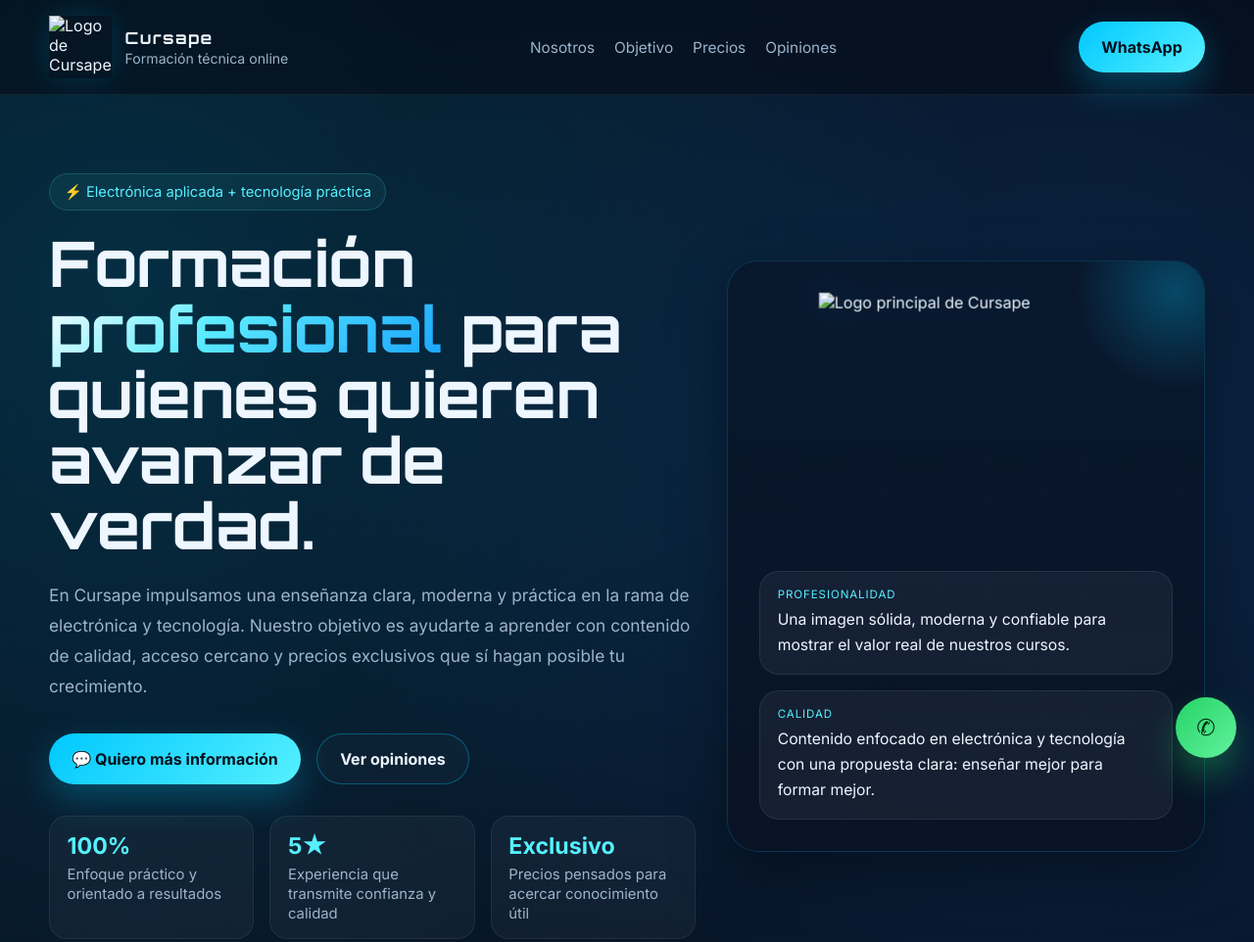
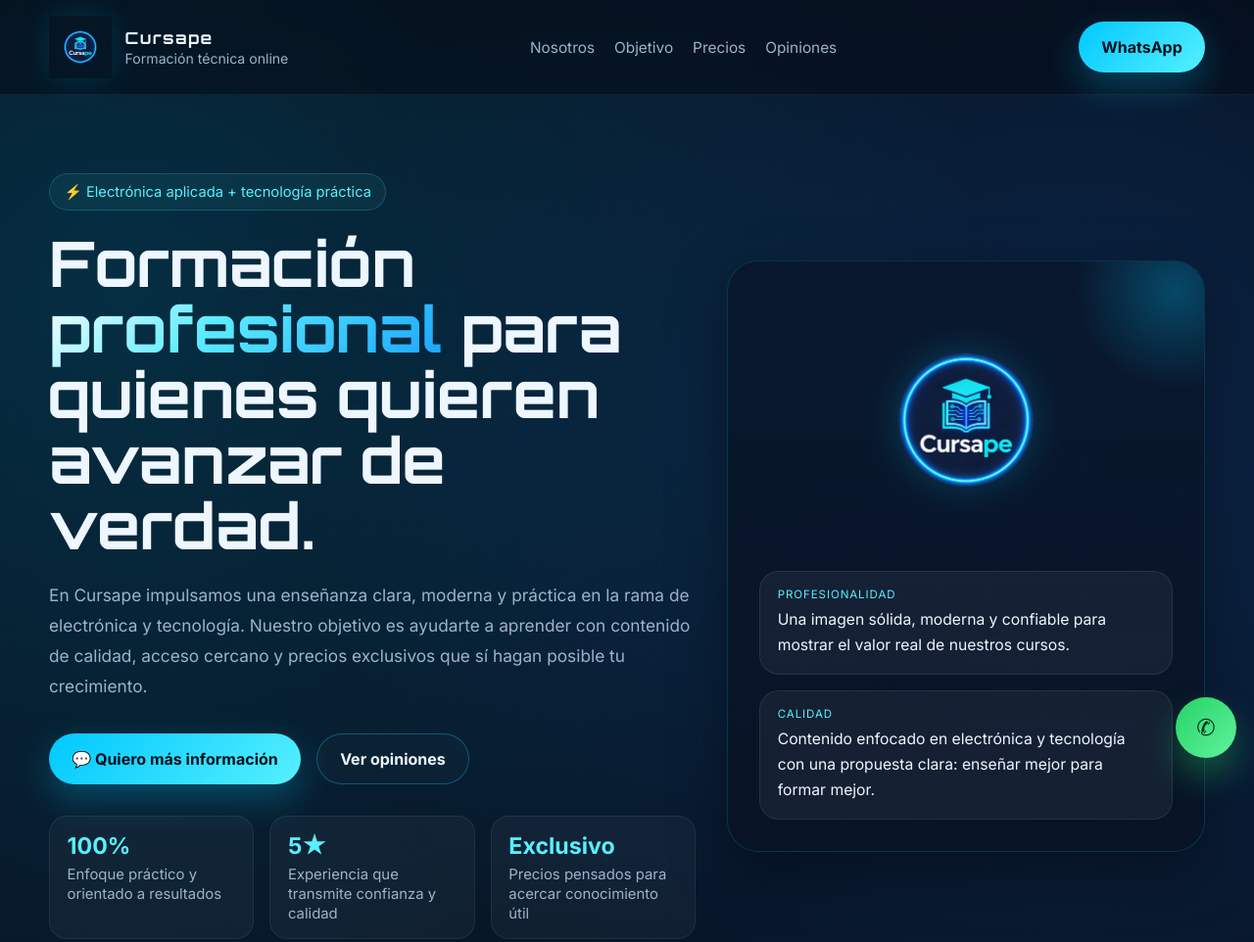
Before and after one commit to cursapesoporte-source/cursape, a plain HTML site: page index.html in a window 1280 px wide. Shown: the top 962 px of the page at 98% size. Drawn offline with Linux system fonts and the light colour scheme.

Commit message:
Update index.html

```diff
--- a/index.html
+++ b/index.html
@@ -17,7 +17,7 @@
   <header class="header">
     <div class="container nav">
       <a href="#inicio" class="brand" aria-label="Ir al inicio de Cursape">
-        <img src="Logo-Cursape-sin-fondo.png" alt="Logo de Cursape" width="56" height="56" />
+        <img src="Logo Cursape sin fondo.png" alt="Logo de Cursape" width="56" height="56" />
         <div class="brand-text"><strong>Cursape</strong><span>Formación técnica online</span></div>
       </a>
       <nav class="nav-links" aria-label="Navegación principal"><a href="#nosotros">Nosotros</a><a href="#objetivo">Objetivo</a><a href="#precios">Precios</a><a href="#testimonios">Opiniones</a></nav>
@@ -36,7 +36,7 @@
         </div>
         <aside class="hero-card" aria-label="Presentación destacada de Cursape">
           <div>
-            <img class="hero-logo" src="Logo-Cursape-sin-fondo.png" alt="Logo principal de Cursape" width="260" height="260" />
+            <img class="hero-logo" src="Logo Cursape sin fondo.png" alt="Logo principal de Cursape" width="260" height="260" />
             <div class="floating-panels"><div class="mini-panel"><small>Profesionalidad</small><p>Una imagen sólida, moderna y confiable para mostrar el valor real de nuestros cursos.</p></div><div class="mini-panel"><small>Calidad</small><p>Contenido enfocado en electrónica y tecnología con una propuesta clara: enseñar mejor para formar mejor.</p></div></div>
           </div>
         </aside>
```
